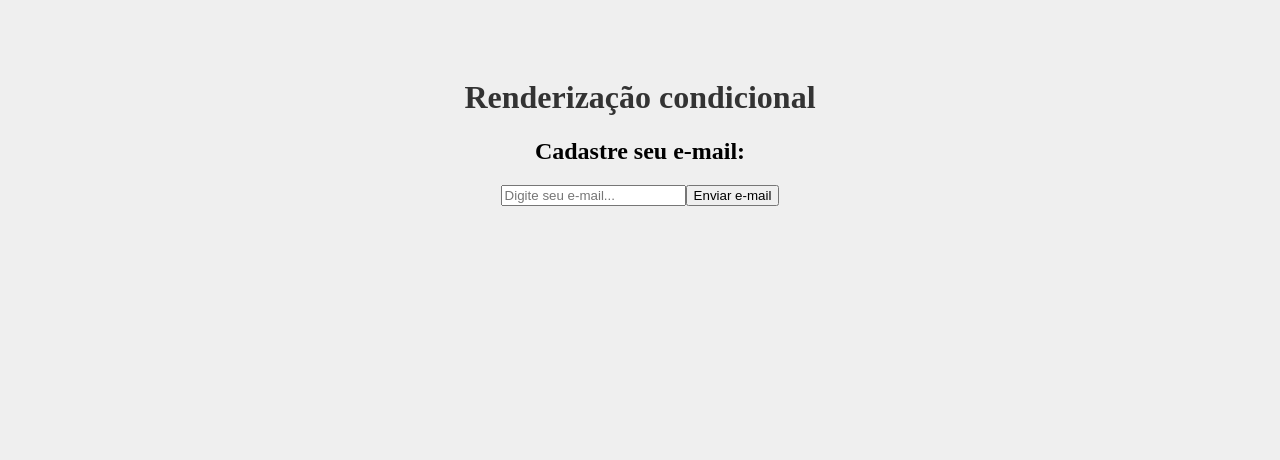
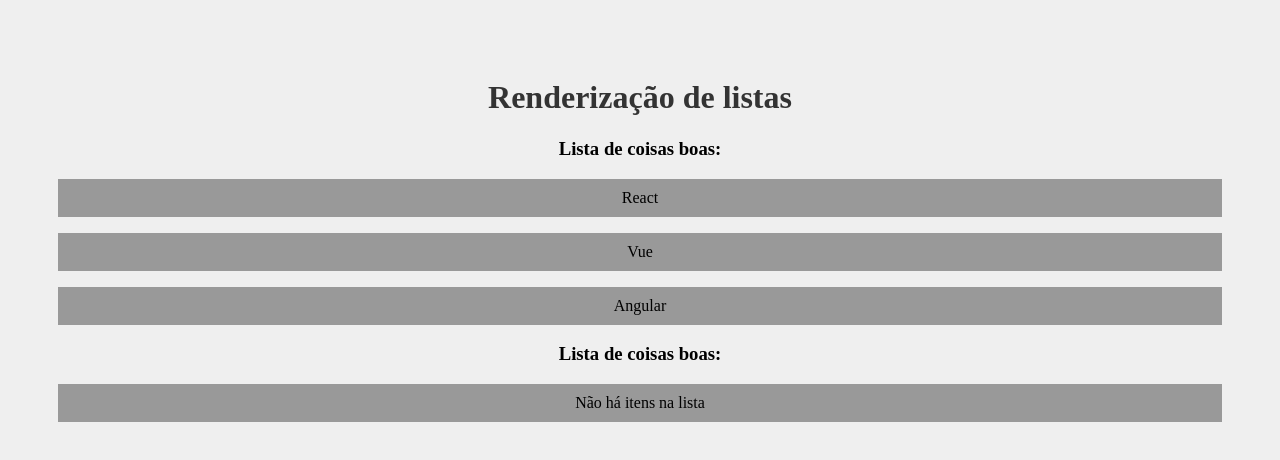
Before and after one commit to wellingtongmota/curso-react, a React (Create React App) app: page / in a window 1280 px wide. Shown: the top 460 px of the page. Built offline with nearby package versions, Linux system fonts and the light colour scheme.

Commit message:
Aula 13 - Renderização de listas

```diff
--- a/src/App.js
+++ b/src/App.js
@@ -1,11 +1,15 @@
 import './App.css';
-import Condicional from './componets/Condicional';
+import OutraLista from './componets/OutraLista';
 
 function App() {
+
+  const meusItens = ['React', 'Vue', 'Angular']
+
   return (
     <div className="App">
-      <h1>Renderização condicional</h1>
-      <Condicional />
+      <h1>Renderização de listas</h1>
+      <OutraLista itens={meusItens} />
+      <OutraLista itens={[]}/>
     </div>
   );
 }
--- /dev/null
+++ b/src/componets/OutraLista.js
@@ -0,0 +1,18 @@
+const OutraLista = ({ itens }) => {
+  return (
+    <>
+      <h3>Lista de coisas boas:</h3>
+      {
+        itens.length > 0 ? (
+          itens.map((item, index) => (
+            <p key={index}>{item}</p>
+          ))
+        ) : (
+          <p>Não há itens na lista</p>
+        )
+      }
+    </>
+  )
+}
+
+export default OutraLista
```
